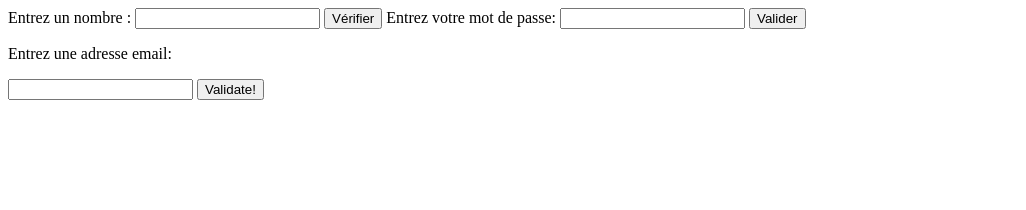
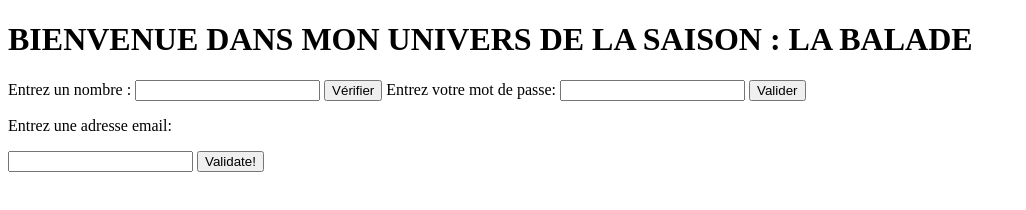
Before and after one commit to Ismael241/Saison2-Js, a plain HTML site: page index.html in a window 1280 px wide. Shown: the whole page, without its empty margins (0-1026 px from the left). Drawn offline with Linux system fonts and the light colour scheme.

Commit message:
Update index.html

```diff
--- a/index.html
+++ b/index.html
@@ -7,16 +7,11 @@
         <meta name="viewport" content="width=device-width, initial-scale=1.0">
     </head>
     <body>
-        <script>
+        <h1>BIENVENUE DANS MON UNIVERS DE LA SAISON : LA BALADE</h1>
 
-
-
-
-        </script>
         <!--Episode 10-->
         Entrez un nombre : <input id="myInput">
         <button onclick="check()">Vérifier</button>
-
 
     <!--Episode 10-->
         Entrez votre mot de passe: <input id="motdepasse" />
```
Lines whose indentation alone changed are shown as unchanged.
